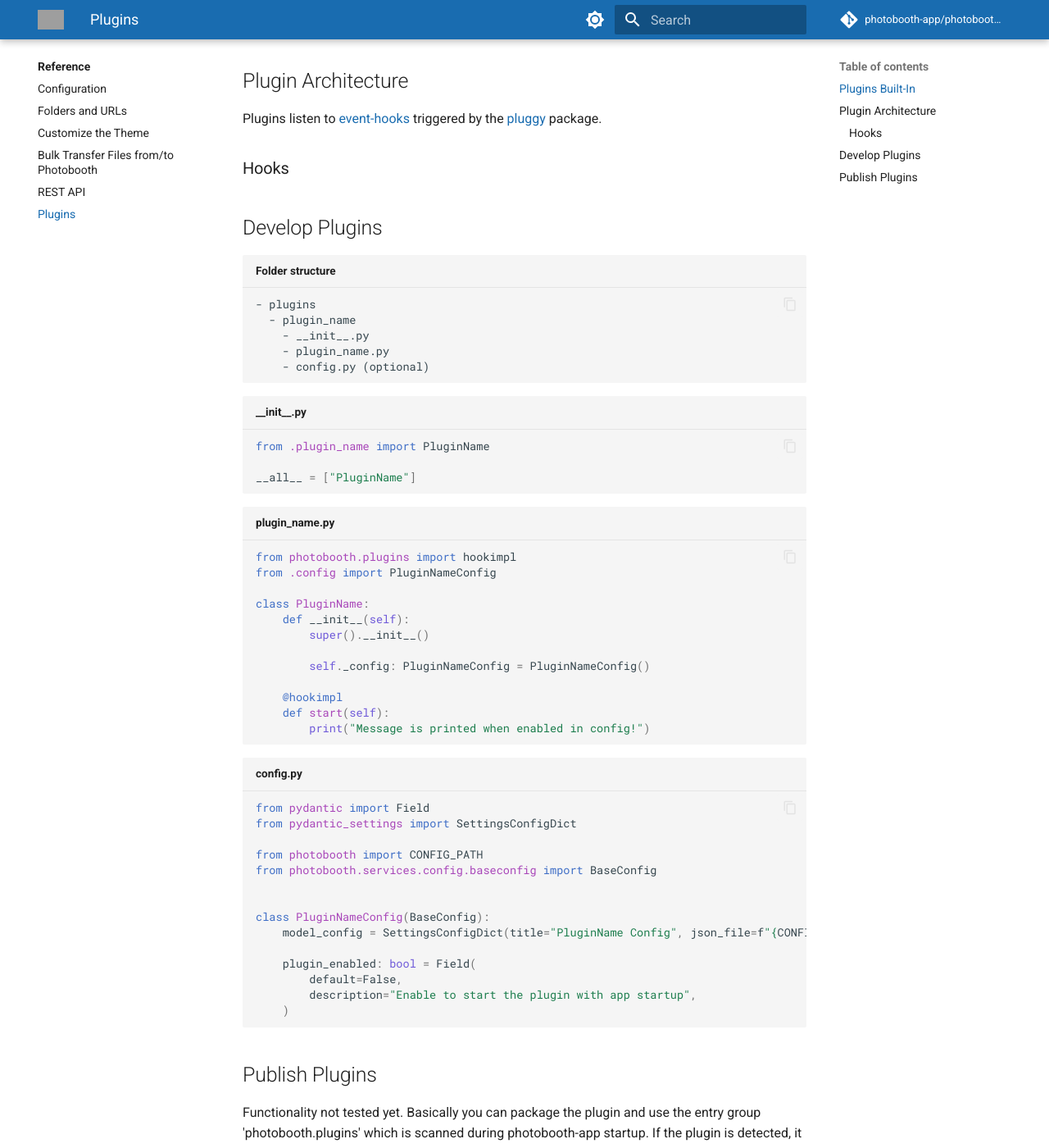
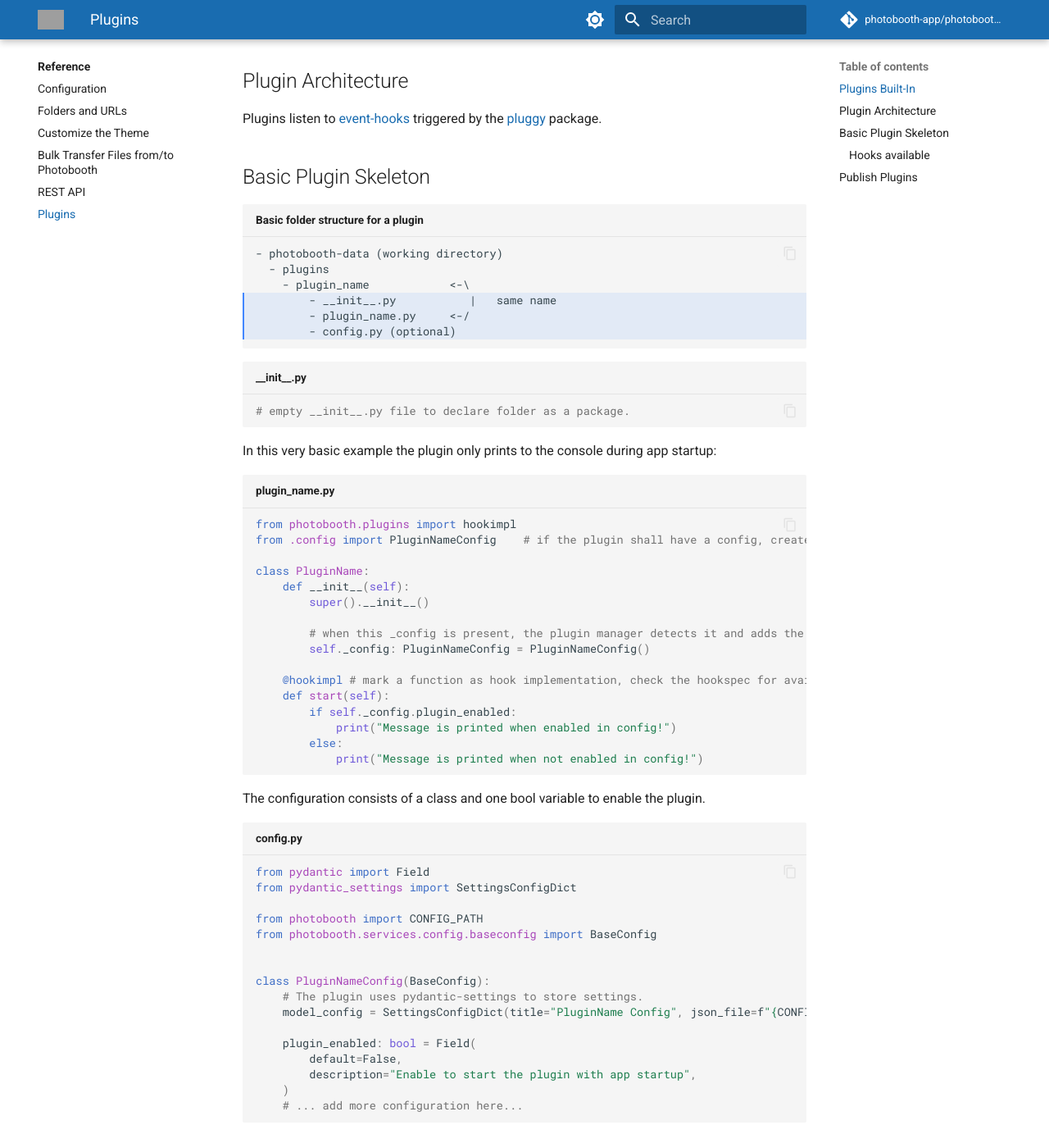
Before and after one commit to photobooth-app/photobooth-docs, an MkDocs documentation site: the page built from docs/reference/plugins.md, in a window 1280 px wide and 1400 px high, scrolled down 404 px. Shown: the whole window at 82% size. Built offline with MkDocs 1.6.1 and Material for MkDocs 9.7.7, drawn with Linux system fonts in a browser that asks for light colours; comment, search, counter and statistics services are not loaded; some of the changed text lies outside the part shown; grey boxes are pictures that could not be loaded.

Commit message:
update docs

````diff
--- a/docs/reference/plugins.md
+++ b/docs/reference/plugins.md
@@ -13,38 +13,43 @@ There are some plugins built in and can be used as reference to build your own p
 
 Plugins listen to [event-hooks](https://github.com/photobooth-app/photobooth-app/blob/main/src/photobooth/plugins/hookspecs.py) triggered by the [pluggy](https://pluggy.readthedocs.io/en/latest/) package.
 
-### Hooks
+## Basic Plugin Skeleton
 
-## Develop Plugins
-
-```text title="Folder structure"
-- plugins
-  - plugin_name
-    - __init__.py
-    - plugin_name.py
-    - config.py (optional)
+```text title="Basic folder structure for a plugin" hl_lines="4-6"
+- photobooth-data (working directory)
+  - plugins
+    - plugin_name            <-\
+        - __init__.py           |   same name
+        - plugin_name.py     <-/
+        - config.py (optional)
 ```
 
 ```python title="__init__.py"
-from .plugin_name import PluginName
+# empty __init__.py file to declare folder as a package.
+```
 
-__all__ = ["PluginName"]
-```
+In this very basic example the plugin only prints to the console during app startup:
 
 ```python title="plugin_name.py"
 from photobooth.plugins import hookimpl
-from .config import PluginNameConfig
+from .config import PluginNameConfig    # if the plugin shall have a config, create the config.py file and import here
 
 class PluginName:
     def __init__(self):
         super().__init__()
 
+        # when this _config is present, the plugin manager detects it and adds the configuration to the admin dashboard
         self._config: PluginNameConfig = PluginNameConfig()
 
-    @hookimpl
+    @hookimpl # mark a function as hook implementation, check the hookspec for available hooks
     def start(self):
-        print("Message is printed when enabled in config!")
+        if self._config.plugin_enabled:
+            print("Message is printed when enabled in config!")
+        else:
+            print("Message is printed when not enabled in config!")
 ```
+
+The configuration consists of a class and one bool variable to enable the plugin.
 
 ```python title="config.py"
 from pydantic import Field
@@ -55,13 +60,23 @@ from photobooth.services.config.baseconfig import BaseConfig
 
 
 class PluginNameConfig(BaseConfig):
+    # The plugin uses pydantic-settings to store settings.
     model_config = SettingsConfigDict(title="PluginName Config", json_file=f"{CONFIG_PATH}plugin_pluginname.json")
 
     plugin_enabled: bool = Field(
         default=False,
         description="Enable to start the plugin with app startup",
     )
+    # ... add more configuration here...
 ```
+
+### Hooks available
+
+The [hookspecs](https://github.com/photobooth-app/photobooth-app/blob/main/src/photobooth/plugins/hookspecs.py) are categorized currently as follows:
+
+- ``PluginManagementSpec``: Start and Stop the Plugin during app startup/shutdown
+- ``PluginStatemachineSpec``: Hooks triggered during actions like countdown start, capture, finished, ...
+- ``PluginAcquisitionSpec``: Hooks directly triggered by the backends when a capture is triggered and capture is done.
 
 ## Publish Plugins
 
````
Also changed, not shown: docs/features.md (+5 -5 lines), docs/reference/openapi.json.
